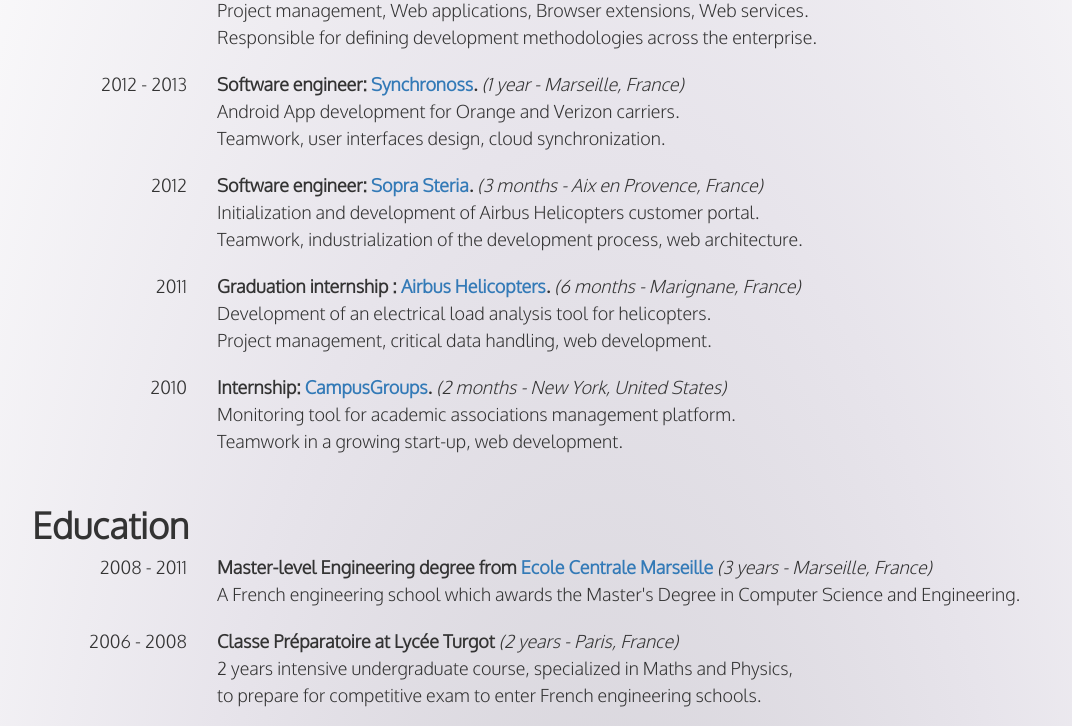
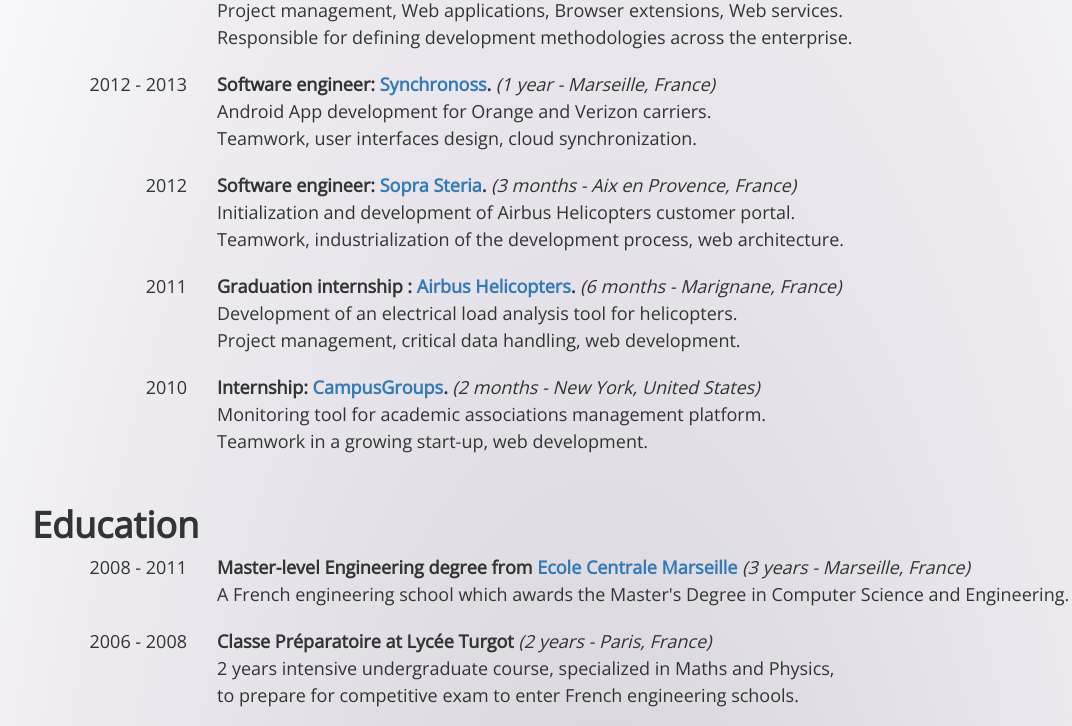
Before and after one commit to TimotheeJeannin/TimotheeJeannin.github.io, a plain HTML site: page index.html in a window 1280 px wide. Shown: the part 400-1126 px from the top of the page, without its empty margins (38-1110 px from the left). Drawn offline with nearby package versions, Linux system fonts and the light colour scheme.

Commit message:
Nice font.

```diff
--- a/index.css
+++ b/index.css
@@ -4,7 +4,7 @@
     background: -o-radial-gradient(#cfcdd3, #e7e4eb, #ffffff); /* For Opera 11.6 to 12.0 */
     background: -moz-radial-gradient(#cfcdd3, #e7e4eb, #ffffff); /* For Firefox 3.6 to 15 */
     background: radial-gradient(#cfcdd3, #e7e4eb, #ffffff); /* Standard syntax */
-    font-family: 'Oxygen', sans-serif;
+    font-family: 'Open Sans', sans-serif;
     font-size: large;
     line-height: 150%;
 }
--- a/index.html
+++ b/index.html
@@ -4,7 +4,7 @@
     <title>Timothée Jeannin</title>
     <meta http-equiv="Content-Type" content="text/html; charset=UTF-8"/>
     <link rel="stylesheet" href="https://maxcdn.bootstrapcdn.com/bootstrap/3.3.2/css/bootstrap.min.css">
-    <link rel='stylesheet' href='http://fonts.googleapis.com/css?family=Oxygen:300' type='text/css'>
+    <link href='http://fonts.googleapis.com/css?family=Open+Sans' rel='stylesheet' type='text/css'>
     <link rel="stylesheet" href="index.css">
     <script src="https://code.jquery.com/jquery-2.1.3.min.js"></script>
     <script src="https://maxcdn.bootstrapcdn.com/bootstrap/3.3.2/js/bootstrap.min.js"></script>
```
